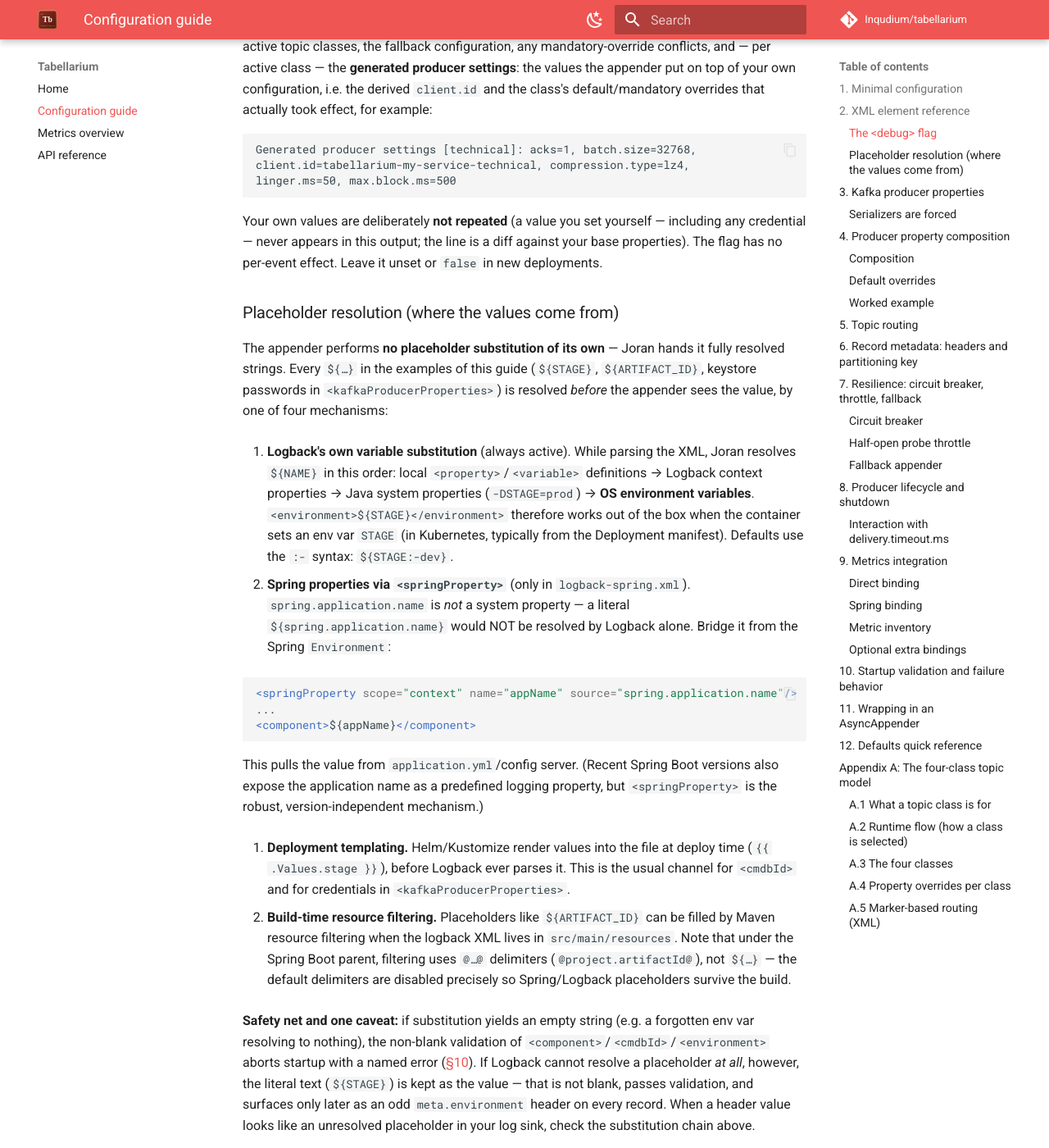
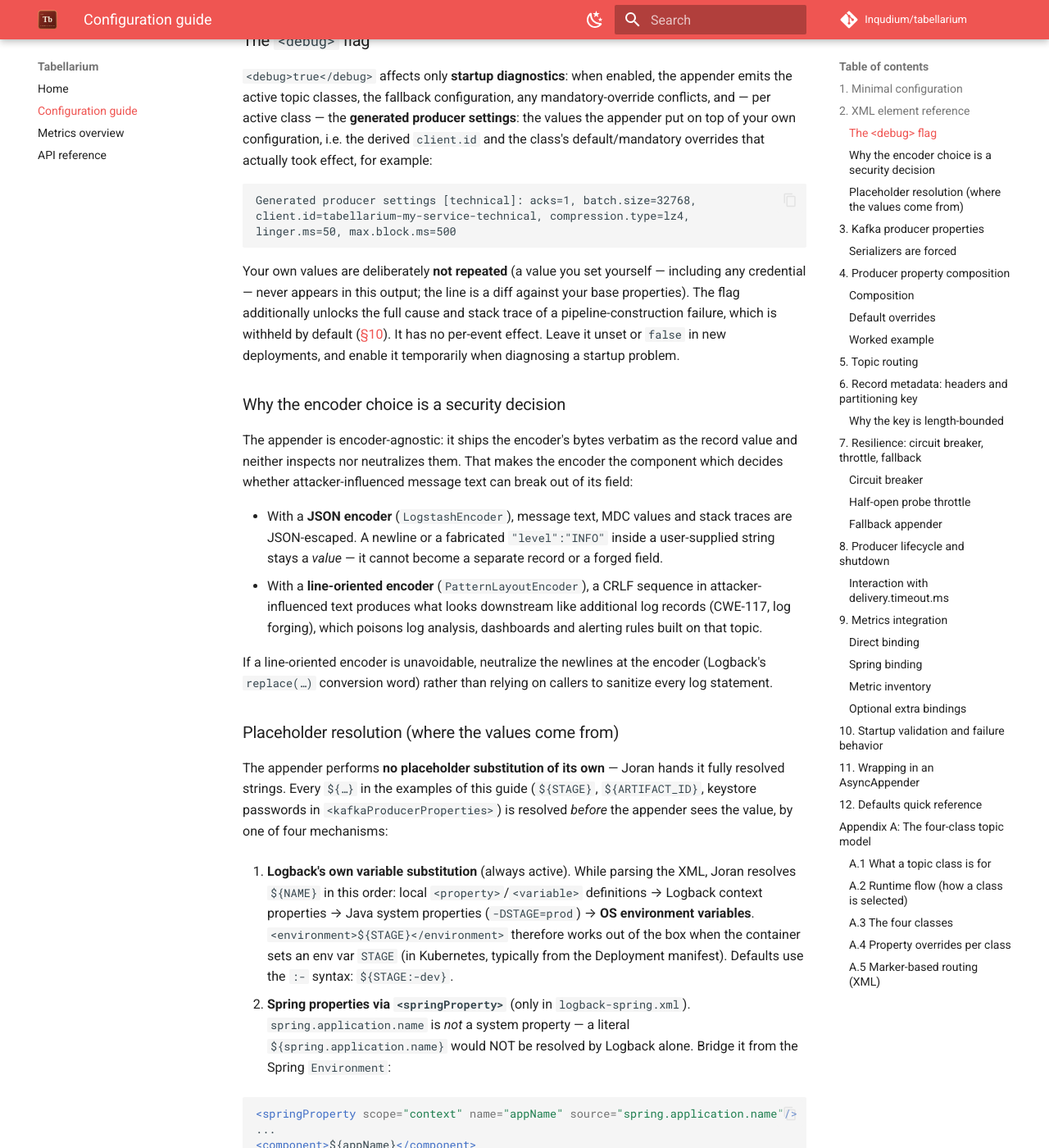
Before and after one commit to Inqudium/tabellarium, an MkDocs documentation site: the page built from docs/config/kafka-appender-config-guide.md, in a window 1280 px wide and 1400 px high, scrolled down 2395 px. Shown: the whole window at 82% size. Built offline with MkDocs 1.6.1 and Material for MkDocs 9.7.7, drawn with Linux system fonts in a browser that asks for light colours; comment, search, counter and statistics services are not loaded; some of the changed text lies outside the part shown.

Commit message:
Fix all findings from the 2026-08-28 security audit
Address all 7 findings of docs/assessment/SECURITY_AUDIT-2026-08-28
(committed alongside):

- Bound the partitioning key at 128 characters (CWE-770). It comes from
  the MDC and can be attacker-influenced; unbounded, it inflated records
  past max.request.size, and the resulting RecordTooLargeException is
  deliberately ignored by the breaker - so such events flooded the
  fallback indefinitely instead of tripping it. An over-long key is
  dropped, not truncated: a truncated prefix would still be
  attacker-chosen and would still steer partition selection.
- Warn at startup when a compliance-graded class (AUDIT/FUNCTIONAL) is
  served over cleartext transport (CWE-319). Signal, not enforcement -
  certificates are the operator's to supply - and scoped to graded
  classes so the warning stays meaningful.
- Move jackson-databind to test scope (CWE-1395): the shipped code has
  no Jackson reference, so consumers no longer inherit it. Verified in
  the flattened pom and the resolved tree; Jackson 3 remains only behind
  the optional logstash encoder.
- Report only the exception type on pipeline-construction failure
  (CWE-209); the Kafka-authored message and stack trace, built from
  credential-bearing configuration, now require <debug>true</debug>.
- Document why the encoder choice is a security decision (CWE-117:
  line-oriented encoders allow log forging via CRLF in attacker-
  influenced text).
- CI hardening: explicit least-privilege permissions on the CI workflow,
  and all GitHub Actions pinned to commit SHAs instead of mutable tags.

SECURITY.md now lists the measures in place so reporters can tell
expected behaviour from a finding. 222 tests default, 226 with
-Pexternal-contract; ktlint passes.

Co-Authored-By: Claude Fable 5 <noreply@anthropic.com>
Claude-Session: https://claude.ai/code/session_01HrUPJJB4dmFKQDcijUCBNg

```diff
--- a/docs/config/kafka-appender-config-guide.md
+++ b/docs/config/kafka-appender-config-guide.md
@@ -59,7 +59,7 @@ Joran binds each to a setter of the matching name on the appender.
 
 | Element                     | Required | Type / binding                         | Notes |
 | --------------------------- | :------: | -------------------------------------- | ----- |
-| `<encoder>`                 |   yes    | `Encoder<ILoggingEvent>`               | Standard Logback encoder. `LogstashEncoder` recommended for JSON. Started by the appender at `start()`. |
+| `<encoder>`                 |   yes    | `Encoder<ILoggingEvent>`               | Standard Logback encoder. `LogstashEncoder` recommended — for parseability **and** for log-forging resistance, see below. Started by the appender at `start()`. |
 | `<kafkaProducerProperties>` |   yes¹   | raw multi-line text                    | `.properties`-style Kafka producer config. See [§3](#3-kafka-producer-properties). |
 | `<topicMapping>`            |   yes    | nested `TopicMappingConfig`            | Contains `<defaultTopic>`, an optional `<defaultTopicClass>`, and any number of `<mapping>` elements. See [§5](#5-topic-routing). |
 | `<environment>`             |   yes    | `String` (trimmed, non-blank)          | Deployment environment (`prod`, `staging`, …). Emitted as the `meta.environment` header. |
@@ -93,8 +93,32 @@ linger.ms=50, max.block.ms=500
 
 Your own values are deliberately **not repeated** (a value you set
 yourself — including any credential — never appears in this output; the
-line is a diff against your base properties). The flag has no per-event
-effect. Leave it unset or `false` in new deployments.
+line is a diff against your base properties). The flag additionally
+unlocks the full cause and stack trace of a pipeline-construction failure,
+which is withheld by default
+([§10](#10-startup-validation-and-failure-behavior)). It has no per-event
+effect. Leave it unset or `false` in new deployments, and enable it
+temporarily when diagnosing a startup problem.
+
+### Why the encoder choice is a security decision
+
+The appender is encoder-agnostic: it ships the encoder's bytes verbatim as
+the record value and neither inspects nor neutralizes them. That makes the
+encoder the component which decides whether attacker-influenced message
+text can break out of its field:
+
+- With a **JSON encoder** (`LogstashEncoder`), message text, MDC values and
+  stack traces are JSON-escaped. A newline or a fabricated `"level":"INFO"`
+  inside a user-supplied string stays a *value* — it cannot become a
+  separate record or a forged field.
+- With a **line-oriented encoder** (`PatternLayoutEncoder`), a CRLF
+  sequence in attacker-influenced text produces what looks downstream like
+  additional log records (CWE-117, log forging), which poisons log
+  analysis, dashboards and alerting rules built on that topic.
+
+If a line-oriented encoder is unavoidable, neutralize the newlines at the
+encoder (Logback's `replace(…)` conversion word) rather than relying on
+callers to sanitize every log statement.
 
 ### Placeholder resolution (where the values come from)
 
@@ -400,12 +424,38 @@ startup — see
 for where they come from and for the unresolved-placeholder caveat.
 
 The **partitioning key** (the Kafka record key) is derived per event. The
-default extractor reads the MDC entry `traceId` and uses it if non-blank;
-otherwise the key is `null` and Kafka distributes the record via its
-configured partitioner (sticky-random by default). Using the trace id as the
-key keeps all records of one trace on the same partition, preserving their
-relative order. A custom extraction strategy (session id, account id, …) is
-supported at the API level but is not currently exposed through XML.
+default extractor reads the MDC entry `traceId` and uses it if non-blank
+**and at most 128 characters long**; otherwise the key is `null` and Kafka
+distributes the record via its configured partitioner (sticky-random by
+default). Using the trace id as the key keeps all records of one trace on
+the same partition, preserving their relative order. A custom extraction
+strategy (session id, account id, …) is supported at the API level but is
+not currently exposed through XML.
+
+### Why the key is length-bounded
+
+The key comes from the log event, and applications routinely bridge an
+inbound request header into the MDC — so the value can be
+attacker-influenced. Without a bound, an oversized header would inflate
+every record past `max.request.size`; the resulting
+`RecordTooLargeException` is deliberately **ignored** by the circuit
+breaker (it is a payload problem, not a broker-health problem —
+[§7](#7-resilience-circuit-breaker-throttle-fallback)), so the breaker
+would never open and every such event would be routed to the fallback
+appender indefinitely.
+
+An over-long key is therefore dropped entirely rather than truncated: a
+truncated prefix would still be attacker-chosen and would still steer the
+record onto a partition of their choosing. 128 characters is far above
+every established trace-id format (W3C `traceparent` and B3 trace ids are
+32 hex characters, a UUID is 36). The bound is applied centrally, so it
+covers custom extractors too.
+
+Note what the bound does **not** do: partition selection is key-driven by
+design, so an application that bridges unvalidated inbound values into the
+MDC can still influence distribution within the bound. Bounding the length
+is this appender's part; not trusting inbound headers is the
+application's.
 
 ---
 
@@ -616,10 +666,31 @@ appender **stopped** rather than throwing. Checked conditions:
 - Pipeline construction succeeds (`<kafkaProducerProperties>` parses,
   `<defaultTopic>` is a valid Kafka topic name, all producers construct).
 
-Mandatory-override conflicts are logged as warnings but do **not** stop the
-appender. In the hot path, an unexpected per-event failure (encoder bug, OOM)
-is logged **once** (subsequent occurrences suppressed to prevent log storms)
+Two conditions are reported as **warnings** and do *not* stop the appender:
+
+- **Mandatory-override conflicts** — a value of yours was overruled for a
+  compliance-graded class ([§4](#4-producer-property-composition)).
+- **Cleartext transport for a graded class** — a topic classified `AUDIT`
+  or `FUNCTIONAL` is served by a producer whose `security.protocol` is
+  unset or `PLAINTEXT`. Such records are enforced to be durable but travel
+  unencrypted and unauthenticated, so anyone on the network path can read
+  or tamper with them. The appender does not enforce TLS (it has no way to
+  supply certificates, and transport is the operator's decision) — it
+  signals, so the gap is a choice rather than an oversight. Configure
+  `security.protocol=SSL` or `SASL_SSL` in `<kafkaProducerProperties>`
+  unless the transport is secured below the application. Classes without
+  compliance mandates (`TECHNICAL`, `PERFORMANCE`) do not trigger this
+  warning.
+
+In the hot path, an unexpected per-event failure (encoder bug, OOM) is
+logged **once** (subsequent occurrences suppressed to prevent log storms)
 and the event is routed to the fallback.
+
+**Pipeline-construction failures report the exception type only.** The
+message and stack trace of a failing producer construction are authored by
+the Kafka client from credential-bearing configuration, so by default they
+are withheld from the status output; set `<debug>true</debug>` to include
+the full cause when diagnosing a startup problem.
 
 Inspect Logback's status output to confirm a clean start — for example add
 `<statusListener class="ch.qos.logback.core.status.OnConsoleStatusListener"/>`
```
Also changed, not shown: CHANGELOG.md (+21 -0 lines), README.md (+12 -1 lines), SECURITY.md (+21 -0 lines), docs/assessment/SECURITY_AUDIT-2026-08-28T20-17-41.md (added, +114 -0 lines), pom.xml (+6 -1 lines), 6 other files.
